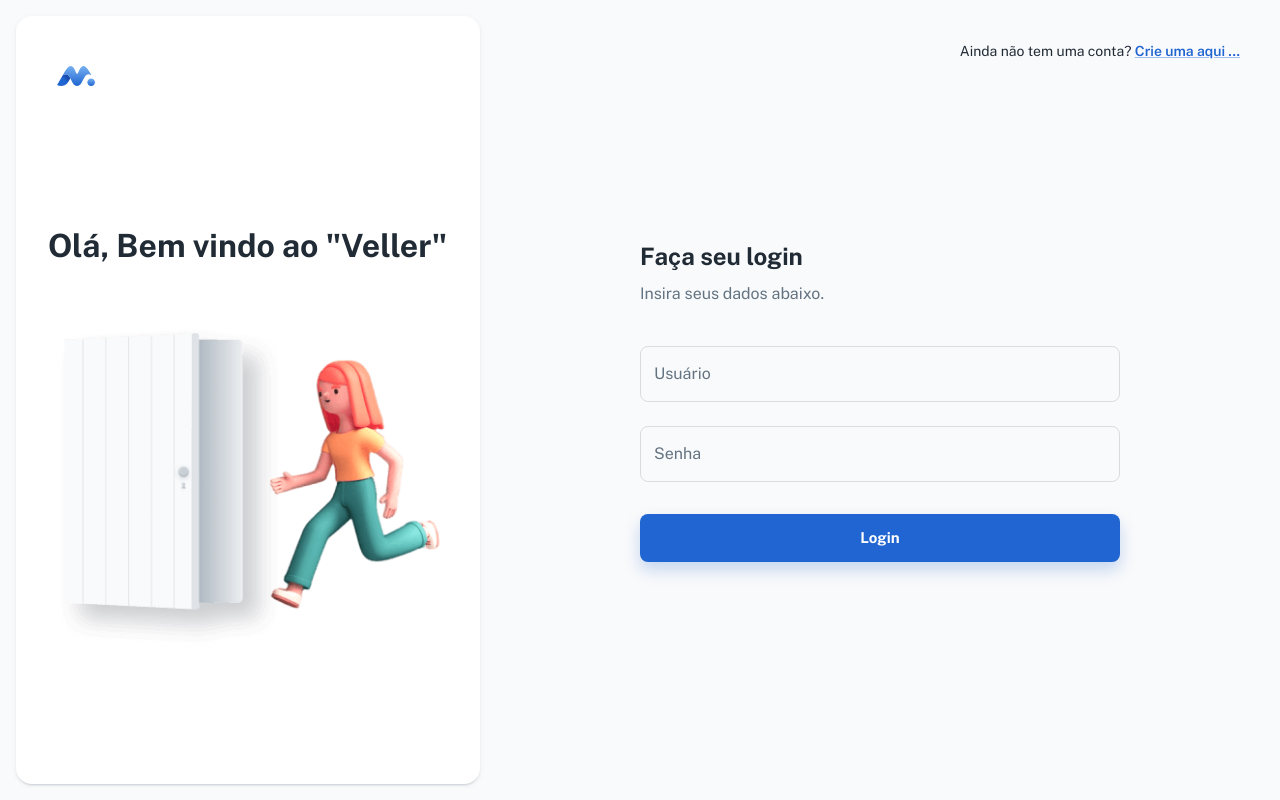
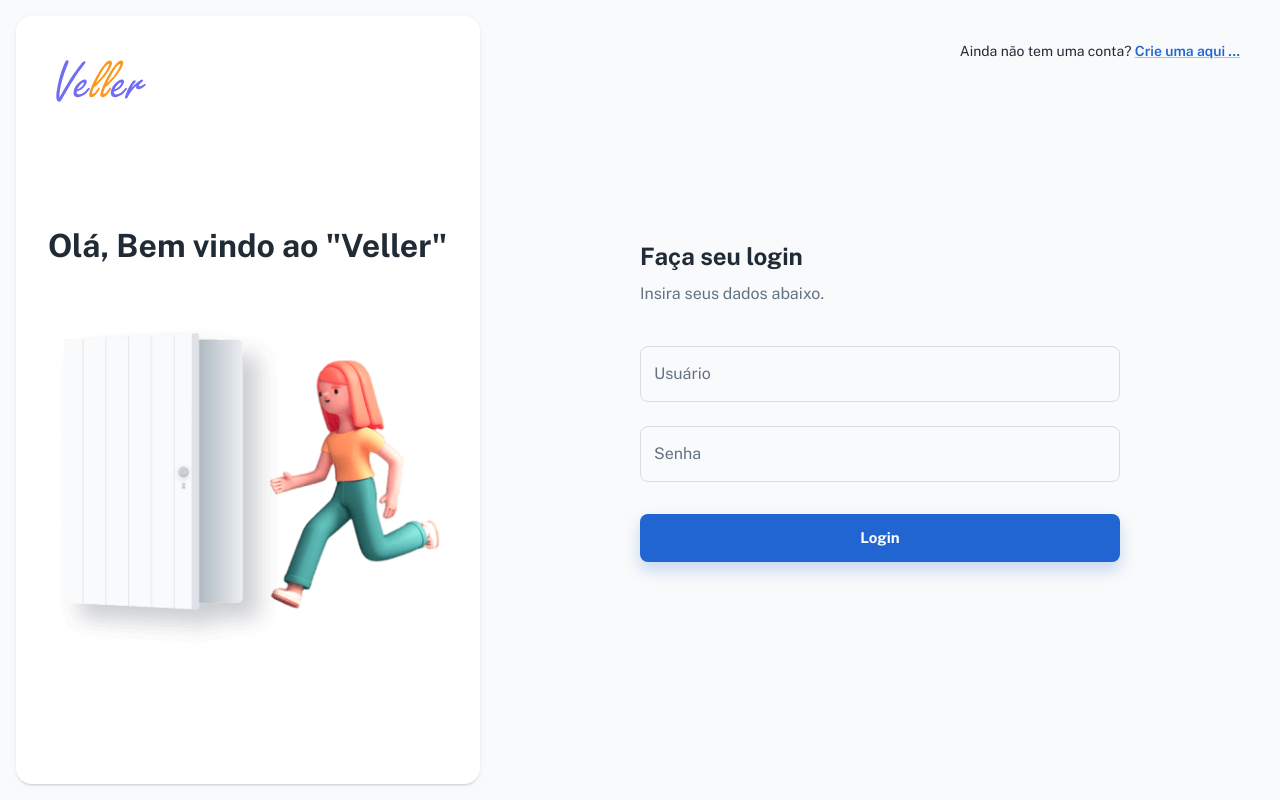
Before and after one commit to maxmelodia/squad2-gama-front, a React (Create React App) app: page /login in a window 1280 px wide. Built offline with nearby package versions, Linux system fonts and the light colour scheme; some icons are missing; what aws-amplify would draw is missing.

Commit message:
style: :lipstick: Alterações no layout.

```diff
--- a/src/components/Logo.js
+++ b/src/components/Logo.js
@@ -21,47 +21,47 @@ export default function Logo({ disabledLink = false, sx }) {
   const PRIMARY_DARK = theme.palette.primary.dark;
 
   // OR
-  // const logo = <Box component="img" src="/static/logo.svg" sx={{ width: 40, height: 40, ...sx }} />
+  const logo = <Box component="img" src="/static/logo.svg" sx={{ width: 90, height: 50, ...sx }} />
 
-  const logo = (
-    <Box sx={{ width: 40, height: 40, ...sx }}>
-      <svg xmlns="http://www.w3.org/2000/svg" width="100%" height="100%" viewBox="0 0 512 512">
-        <defs>
-          <linearGradient id="BG1" x1="100%" x2="50%" y1="9.946%" y2="50%">
-            <stop offset="0%" stopColor={PRIMARY_DARK} />
-            <stop offset="100%" stopColor={PRIMARY_MAIN} />
-          </linearGradient>
-          <linearGradient id="BG2" x1="50%" x2="50%" y1="0%" y2="100%">
-            <stop offset="0%" stopColor={PRIMARY_LIGHT} />
-            <stop offset="100%" stopColor={PRIMARY_MAIN} />
-          </linearGradient>
-          <linearGradient id="BG3" x1="50%" x2="50%" y1="0%" y2="100%">
-            <stop offset="0%" stopColor={PRIMARY_LIGHT} />
-            <stop offset="100%" stopColor={PRIMARY_MAIN} />
-          </linearGradient>
-        </defs>
+  // const logo = (
+  //   <Box sx={{ width: 40, height: 40, ...sx }}>
+  //     <svg xmlns="http://www.w3.org/2000/svg" width="100%" height="100%" viewBox="0 0 512 512">
+  //       <defs>
+  //         <linearGradient id="BG1" x1="100%" x2="50%" y1="9.946%" y2="50%">
+  //           <stop offset="0%" stopColor={PRIMARY_DARK} />
+  //           <stop offset="100%" stopColor={PRIMARY_MAIN} />
+  //         </linearGradient>
+  //         <linearGradient id="BG2" x1="50%" x2="50%" y1="0%" y2="100%">
+  //           <stop offset="0%" stopColor={PRIMARY_LIGHT} />
+  //           <stop offset="100%" stopColor={PRIMARY_MAIN} />
+  //         </linearGradient>
+  //         <linearGradient id="BG3" x1="50%" x2="50%" y1="0%" y2="100%">
+  //           <stop offset="0%" stopColor={PRIMARY_LIGHT} />
+  //           <stop offset="100%" stopColor={PRIMARY_MAIN} />
+  //         </linearGradient>
+  //       </defs>
 
-        <g fill={PRIMARY_MAIN} fillRule="evenodd" stroke="none" strokeWidth="1">
-          <path
-            fill="url(#BG1)"
-            d="M183.168 285.573l-2.918 5.298-2.973 5.363-2.846 5.095-2.274 4.043-2.186 3.857-2.506 4.383-1.6 2.774-2.294 3.939-1.099 1.869-1.416 2.388-1.025 1.713-1.317 2.18-.95 1.558-1.514 2.447-.866 1.38-.833 1.312-.802 1.246-.77 1.18-.739 1.111-.935 1.38-.664.956-.425.6-.41.572-.59.8-.376.497-.537.69-.171.214c-10.76 13.37-22.496 23.493-36.93 29.334-30.346 14.262-68.07 14.929-97.202-2.704l72.347-124.682 2.8-1.72c49.257-29.326 73.08 1.117 94.02 40.927z"
-          />
-          <path
-            fill="url(#BG2)"
-            d="M444.31 229.726c-46.27-80.956-94.1-157.228-149.043-45.344-7.516 14.384-12.995 42.337-25.267 42.337v-.142c-12.272 0-17.75-27.953-25.265-42.337C189.79 72.356 141.96 148.628 95.69 229.584c-3.483 6.106-6.828 11.932-9.69 16.996 106.038-67.127 97.11 135.667 184 137.278V384c86.891-1.611 77.962-204.405 184-137.28-2.86-5.062-6.206-10.888-9.69-16.994"
-          />
-          <path
-            fill="url(#BG3)"
-            d="M450 384c26.509 0 48-21.491 48-48s-21.491-48-48-48-48 21.491-48 48 21.491 48 48 48"
-          />
-        </g>
-      </svg>
-    </Box>
-  );
+  //       <g fill={PRIMARY_MAIN} fillRule="evenodd" stroke="none" strokeWidth="1">
+  //         <path
+  //           fill="url(#BG1)"
+  //           d="M183.168 285.573l-2.918 5.298-2.973 5.363-2.846 5.095-2.274 4.043-2.186 3.857-2.506 4.383-1.6 2.774-2.294 3.939-1.099 1.869-1.416 2.388-1.025 1.713-1.317 2.18-.95 1.558-1.514 2.447-.866 1.38-.833 1.312-.802 1.246-.77 1.18-.739 1.111-.935 1.38-.664.956-.425.6-.41.572-.59.8-.376.497-.537.69-.171.214c-10.76 13.37-22.496 23.493-36.93 29.334-30.346 14.262-68.07 14.929-97.202-2.704l72.347-124.682 2.8-1.72c49.257-29.326 73.08 1.117 94.02 40.927z"
+  //         />
+  //         <path
+  //           fill="url(#BG2)"
+  //           d="M444.31 229.726c-46.27-80.956-94.1-157.228-149.043-45.344-7.516 14.384-12.995 42.337-25.267 42.337v-.142c-12.272 0-17.75-27.953-25.265-42.337C189.79 72.356 141.96 148.628 95.69 229.584c-3.483 6.106-6.828 11.932-9.69 16.996 106.038-67.127 97.11 135.667 184 137.278V384c86.891-1.611 77.962-204.405 184-137.28-2.86-5.062-6.206-10.888-9.69-16.994"
+  //         />
+  //         <path
+  //           fill="url(#BG3)"
+  //           d="M450 384c26.509 0 48-21.491 48-48s-21.491-48-48-48-48 21.491-48 48 21.491 48 48 48"
+  //         />
+  //       </g>
+  //     </svg>
+  //   </Box>
+  // );
 
   if (disabledLink) {
     return <>{logo}</>;
   }
 
-  return <RouterLink to="/">{logo}</RouterLink>;
+  return <RouterLink to="/dashboard/app">{logo}</RouterLink>;
 }
--- a/src/components/NavSection.js
+++ b/src/components/NavSection.js
@@ -21,7 +21,8 @@ const ListItemStyle = styled((props) => <ListItemButton disableGutters {...props
 const ListItemIconStyle = styled(ListItemIcon)({
   width: 22,
   height: 22,
-  color: 'inherit',
+  //color: 'inherit',
+  color: '#FFB966',
   display: 'flex',
   alignItems: 'center',
   justifyContent: 'center',
--- a/src/layouts/dashboard/DashboardSidebar.js
+++ b/src/layouts/dashboard/DashboardSidebar.js
@@ -64,7 +64,7 @@ export default function DashboardSidebar({ isOpenSidebar, onCloseSidebar }) {
         <Logo />
       </Box>
 
-      <Box sx={{ mb: 5, mx: 2.5 }}>
+      <Box sx={{ mb: 2, mx: 2.5, }}>
         <Link underline="none" component={RouterLink} to="#">
           <AccountStyle>
             {/* <Avatar src={account.photoURL} alt="photoURL" /> */}
--- a/src/pages/Login.js
+++ b/src/pages/Login.js
@@ -64,7 +64,7 @@ export default function Login() {
     <Page title="Login">
       <RootStyle>
         <HeaderStyle>
-          <Logo />
+          <Logo disabledLink={true}/>
 
           {smUp && (
             <Typography variant="body2" sx={{ mt: { md: -2 } }}>
@@ -97,9 +97,9 @@ export default function Login() {
 
             {!smUp && (
               <Typography variant="body2" align="center" sx={{ mt: 3 }}>
-                Don’t have an account?{' '}
+                Ainda não tem uma conta?{' '}
                 <Link variant="subtitle2" component={RouterLink} to="/register">
-                  Get started
+                Crie uma aqui ...
                 </Link>
               </Typography>
             )}
--- a/src/sections/@dashboard/user/BuscarUsuariosMenu.js
+++ b/src/sections/@dashboard/user/BuscarUsuariosMenu.js
@@ -34,6 +34,8 @@ export default function BuscarUsuariosMenu({linha, handleRemoveUsuarioConectado}
   const [objPopoverPreferencias, setObjPopoverDestinoPreferencias] = useState([]);
   const [anchorEl, setAnchorEl] = useState(null);
   const inputEl = useRef(null);
+
+  const colorIcons =  '#FFB966';
 
   const handleDetalhes = (event) => {
     setAnchorEl(event.currentTarget);
@@ -91,7 +93,7 @@ export default function BuscarUsuariosMenu({linha, handleRemoveUsuarioConectado}
         <MenuItem sx={{ color: 'text.secondary' }} key={faker.datatype.uuid()}>
           <Tooltip title="Detalhes">
             <ListItemIcon>
-              <Iconify icon="eva:file-text-fill" width={24} height={24} />
+              <Iconify color={colorIcons} icon="icon-park-outline:doc-detail" width={24} height={24} />
             </ListItemIcon>
           </Tooltip>
           <ListItemText primary="Mais Detalhes" primaryTypographyProps={{ variant: 'body2' }} onClick={(e) => handleDetalhes(e)}/>
@@ -99,7 +101,7 @@ export default function BuscarUsuariosMenu({linha, handleRemoveUsuarioConectado}
 
         <MenuItem component={RouterLink} to="#" sx={{ color: 'text.secondary' }} key={faker.datatype.uuid()}>
           <ListItemIcon>
-            <Iconify icon="eva:person-done-fill" width={24} height={24} />
+            <Iconify color={colorIcons} icon="ic:twotone-connect-without-contact" width={24} height={24} />
           </ListItemIcon>
           <ListItemText primary="Conectar" primaryTypographyProps={{ variant: 'body2' }} onClick={handleConectar} />
         </MenuItem>
```
Also changed, not shown: src/sections/@dashboard/planejar-viagem/PlanejarViagemCard.js (+40 -9 lines), src/sections/@dashboard/verificar-conexoes/ConexaoCard.js (+8 -5 lines), public/static/bkplogo copy.svg (added), public/static/logo.svg.
